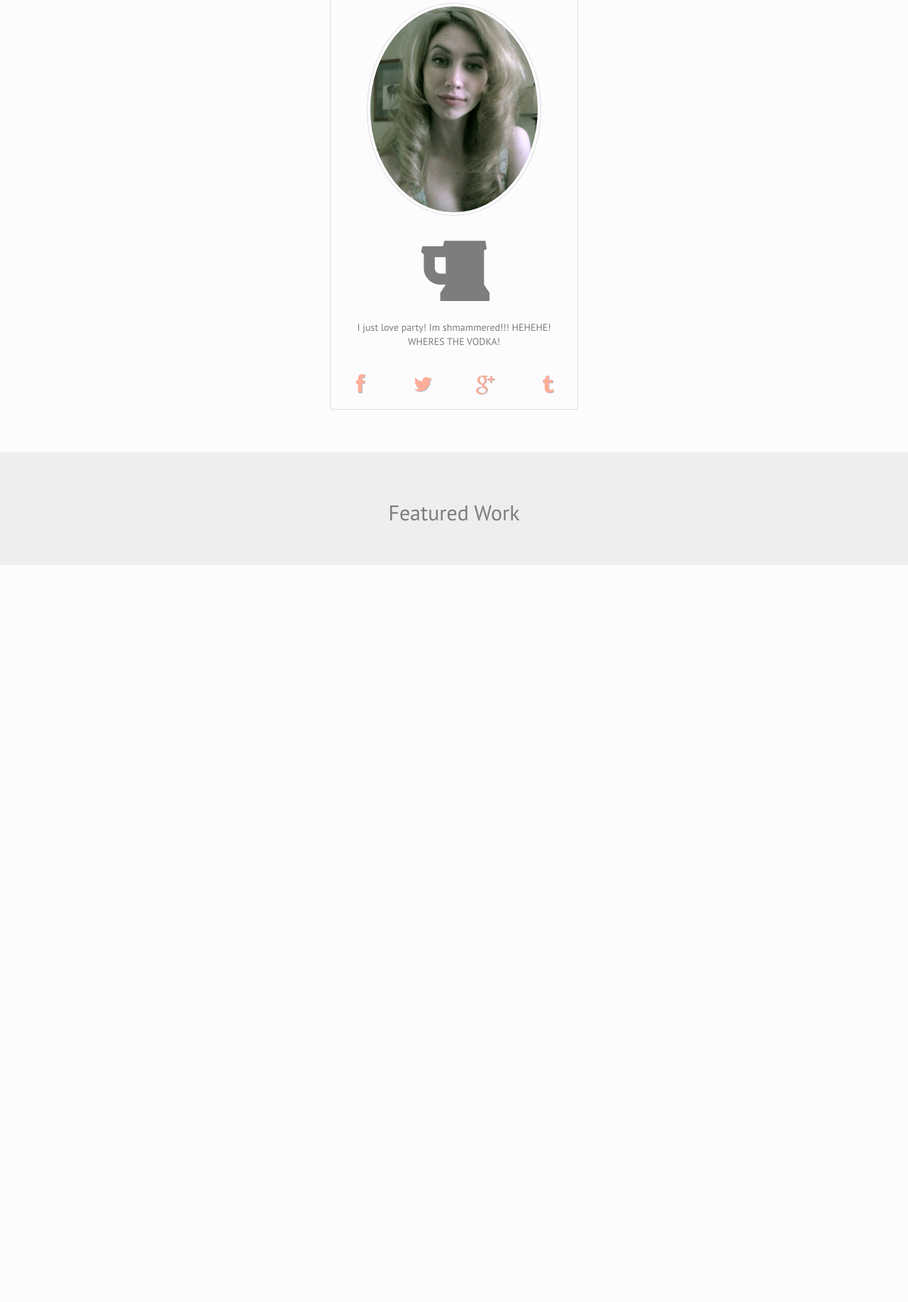
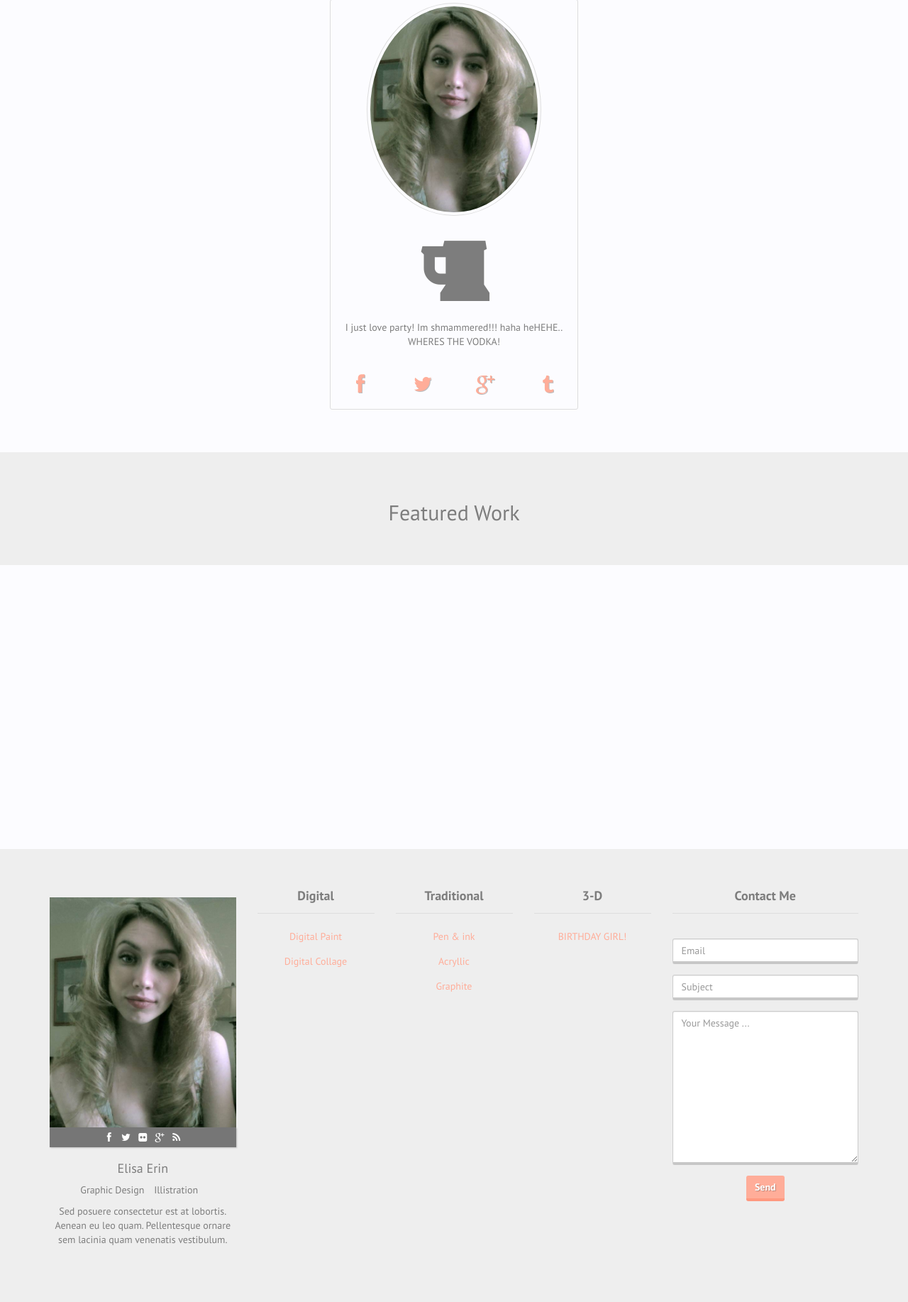
Before and after one commit to goldhand/art-portfolio, a Django app: template art-portfolio/templates/pages/home.html in a window 1280 px wide. Shown: the part 386-2220 px from the top of the page at 71% size. Before the commit the page ends 1182 px from the top, so only its background shows below. Run offline with Django 3.2, Linux system fonts and the light colour scheme; the template is opened without the code that fills it, so the values that code supplies are empty; some libraries are stand-ins or nearby versions.

Commit message:
adds footer

```diff
--- a/art-portfolio/imagestore/templates/imagestore/album_list.html
+++ b/art-portfolio/imagestore/templates/imagestore/album_list.html
@@ -6,7 +6,7 @@
     {% if view_user %}
         {% trans "Albums for user" %} {{ view_user }}
     {% else %}
-        {% trans "All albums" %}
+        {% trans "Gallery" %}
     {% endif %}
 {% endblock %}
 
--- a/art-portfolio/static/css/project.css
+++ b/art-portfolio/static/css/project.css
@@ -53,3 +53,25 @@
 .center-text {
   text-align: center;
 }
+footer {
+  background-color: rgb(238, 238, 238);
+  color:rgb(125, 125, 125);
+  padding-bottom: 48px;
+padding-left: 30px;
+padding-right: 30px;
+padding-top: 48px;
+}
+footer .list-unstyled strong {
+  font-size: 18px;
+  padding-bottom: 7px;
+  border-bottom: 1px solid #ddd;
+  margin-bottom: 15px;
+  display: block;
+  width: 100%;
+
+}
+footer .list-unstyled {
+  text-align: center;
+  line-height: 35px;
+  font-size: 14px;
+}
--- a/art-portfolio/templates/base.html
+++ b/art-portfolio/templates/base.html
@@ -130,6 +130,118 @@
 
     </div> <!-- /container -->
 
+
+        <footer>
+          <div class="container">
+            <div class="row">
+              <div class="col-md-3">
+
+
+              <div class="about portrait">
+                <img alt="about" src="{% static 'img/elisa_erin.jpg' %}" class="img-responsive" style="max-height:400px;">
+                <div class="social">
+                  <a href="#"><em class="fa fa-facebook"></em></a>
+                  <a href="#"><em class="fa fa-twitter"></em></a>
+                  <a href="#"><em class="fa fa-flickr"></em></a>
+                  <a href="#"><em class="fa fa-google-plus"></em></a>
+                  <a href="#"><em class="fa fa-rss"></em></a>
+                </div>
+                <div class="caption">
+                  <h4 class="name text-center">Elisa Erin</h4>
+                  <ul class="list-inline text-center">
+                    <li>Graphic Design</li>
+
+                    <li>Illistration</li>
+                  </ul>
+                  <div class="clearfix"></div>
+                  <p class="text-center"> Sed posuere consectetur est at lobortis. Aenean eu leo quam. Pellentesque ornare sem lacinia quam venenatis vestibulum.
+
+                  </p>
+
+                </div>
+              </div>
+
+
+        </div>
+        <div class="col-md-6 text-center">
+          <div class="row">
+             {% comment %}
+                  <ul class="list-unstyled text-center col-md-3">
+          <li><a href="{% url 'pages:index' %}">Home</a></li>
+          <li><a href="{% url 'about' %}">About</a></li>
+          <li><a href="{% url 'imagestore:index' %}">Gallery</a></li>
+          <li>
+          </ul>
+          {% endcomment %}
+
+
+            <ul class="list-unstyled col-md-4" role="menu">
+              <li><strong>Digital</strong></li>
+
+              <li><a href="{% url 'imagestore:album' 1 %}">Digital Paint</a>
+              </li>
+              <li><a href="{% url 'imagestore:album' 2 %}">Digital Collage</a>
+              </li>
+            </ul>
+
+
+
+            <ul class="list-unstyled col-md-4" role="menu">
+              <li><strong>Traditional</strong></li>
+              <li>
+                <a href="{% url 'imagestore:album' 3 %}">Pen & ink</a>
+              </li>
+              <li>
+                <a href="{% url 'imagestore:album' 4 %}">Acryllic</a>
+              </li>
+              <li>
+                <a href="{% url 'imagestore:album' 5 %}">Graphite</a>
+              </li>
+            </ul>
+
+
+
+
+            <ul class="list-unstyled col-md-4" role="menu">
+              <li><strong>3-D</strong></li>
+              <li>
+                <a href="{% url 'imagestore:album' 6 %}">BIRTHDAY GIRL!</a>
+              </li>
+            </ul>
+
+      </div>
+    </div>
+      <div class="col-md-3">
+        <!-- Contact Form -->
+              <div class="">
+                <div class="">
+                  <ul class="list-unstyled" role="menu">
+              <li><strong>Contact Me</strong></li>
+              </ul>
+                  <br>
+                  <form action="#">
+                    <div class="form-group">
+                      <input type="email" name="email" class="form-control" placeholder="Email">
+                    </div>
+                    <div class="form-group">
+                      <input type="text" name="subject" class="form-control" placeholder="Subject">
+                    </div>
+                    <div class="form-group">
+                      <textarea name="" id="" cols="30" rows="10" class="form-control" placeholder="Your Message ..."></textarea>
+                    </div>
+                    <div class="clearfix center-div">
+                      <input type="submit" value="Send" class="btn btn-primary pull-right">
+
+                    </div>
+                  </form>
+                </div>
+              </div>
+    </div>
+        </div>
+        </footer>
+
+
+
     {% block modal %}{% endblock modal %}
 
 
--- a/art-portfolio/templates/pages/home.html
+++ b/art-portfolio/templates/pages/home.html
@@ -13,7 +13,7 @@
 
                     <div class="caption center-text">
                       <h1><i class="fa fa-beer fa-3x"></i></h1>
-                      <p>I just love party! Im shmammered!!! HEHEHE! WHERES THE VODKA!</p>
+                      <p>I just love party! Im shmammered!!! haha heHEHE.. WHERES THE VODKA!</p>
                       <br>
 
                       <div class="row">
```
